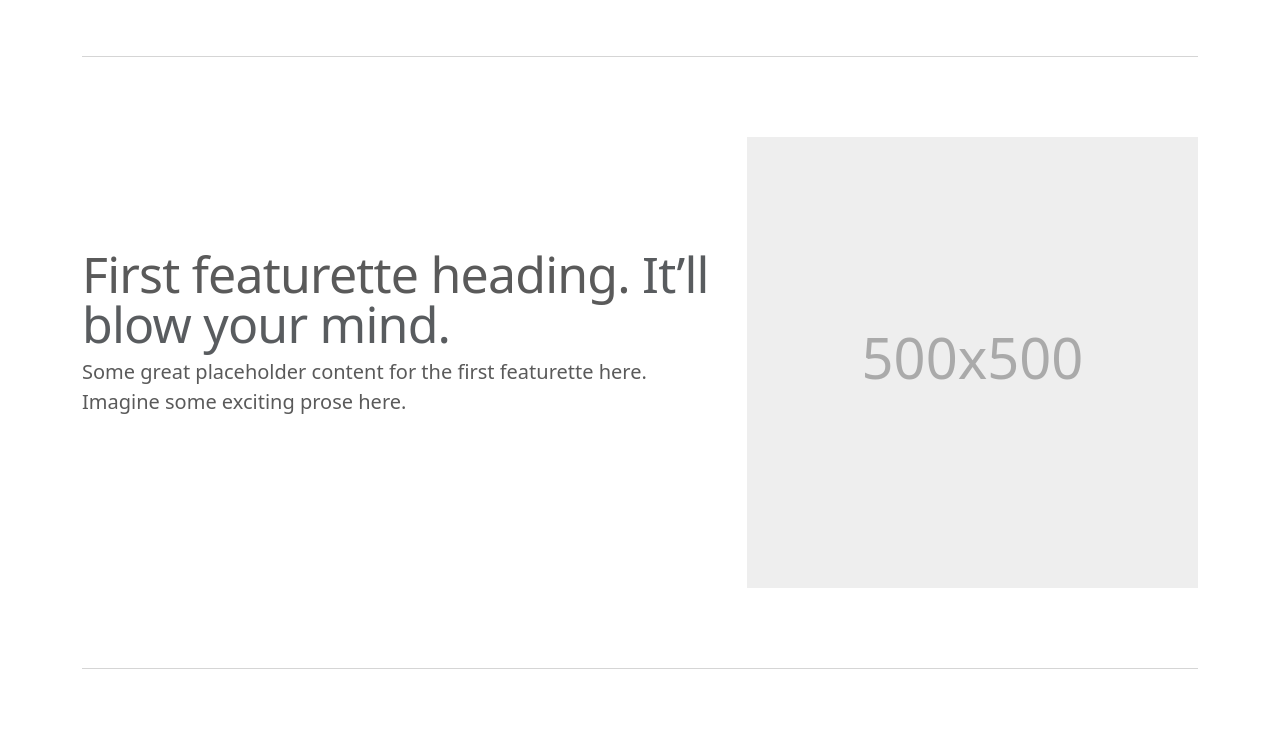
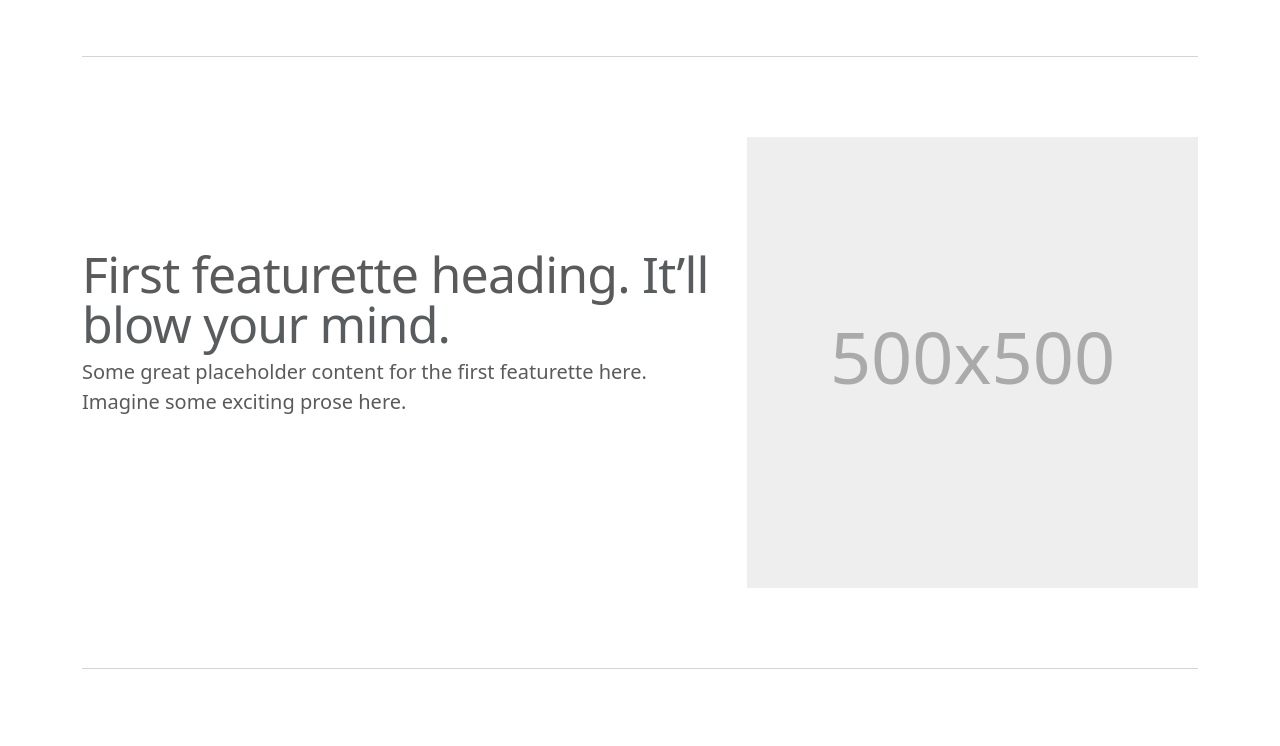
Before and after one commit to lemais/github, a plain HTML site: page index.html in a window 1280 px wide. Shown: the part 1000-1746 px from the top of the page. Drawn offline with nearby package versions, Linux system fonts and the light colour scheme.

Commit message:
Modificacion del fichero Index eb GitHub

```diff
--- a/index.html
+++ b/index.html
@@ -26,7 +26,7 @@
 
       @media (min-width: 768px) {
         .bd-placeholder-img-lg {
-          font-size: 3.5rem;
+          font-size: 4.5rem;
         }
       }
     </style>
```
